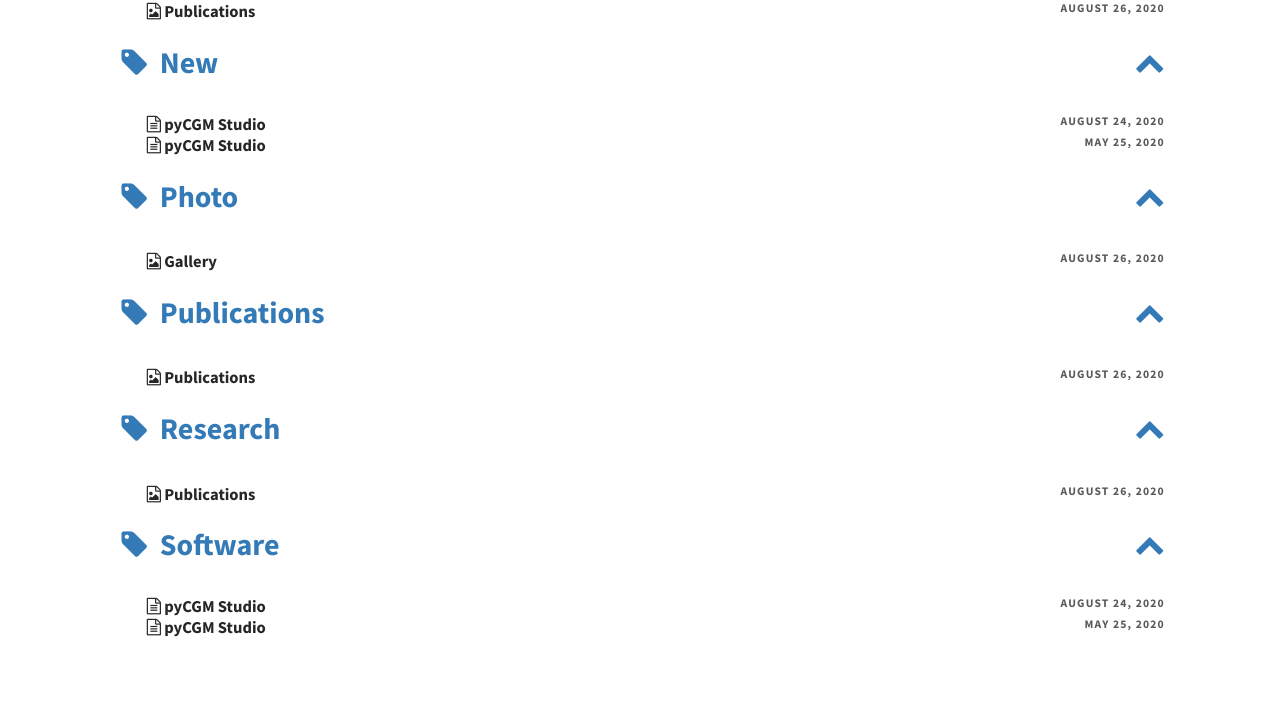
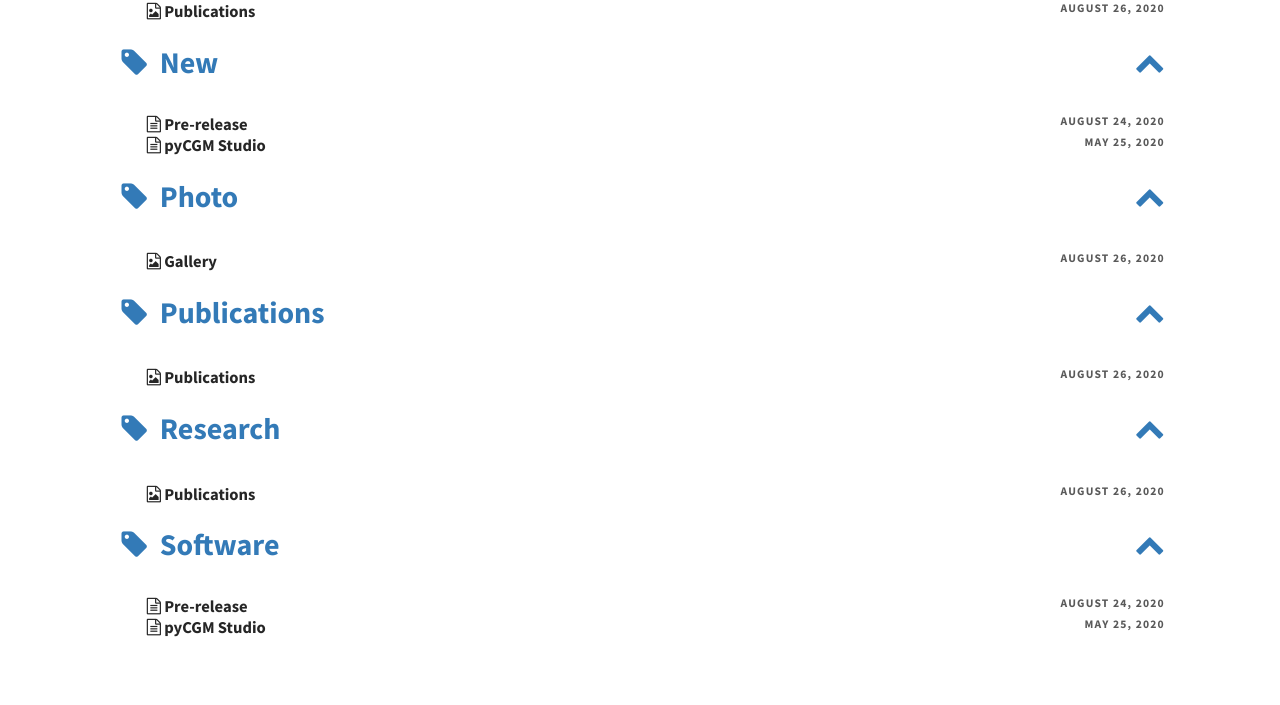
Before and after one commit to N-M-T/N-M-T.github.io, a Jekyll site: the page built from pages/tags.md, in a window 1280 px wide. Shown: the part 1186-1891 px from the top of the page. Built offline with Jekyll 4.4.1, drawn with Linux system fonts in a browser that asks for light colours.

Commit message:
Update 2020-08-24-pycgm_studio_pre-release.md

```diff
--- a/_posts/2020-08-24-pycgm_studio_pre-release.md
+++ b/_posts/2020-08-24-pycgm_studio_pre-release.md
@@ -1,9 +1,9 @@
 ---
 driveId: 15qBa_L7aZjTUc9Q2Lj6y1Wwgu1NRYKHe/preview
 layout: post
-title: pyCGM Studio
-feature-img: "assets/img/pexels/computer.jpeg"
-thumbnail: "assets/img/pexels/computer.jpeg"
+title: Pre-release
+feature-img: "assets/img/pexels/desk-top.jpeg"
+thumbnail: "assets/img/pexels/desk-top.jpeg"
 tags: [New, Software]
 ---
 
```
